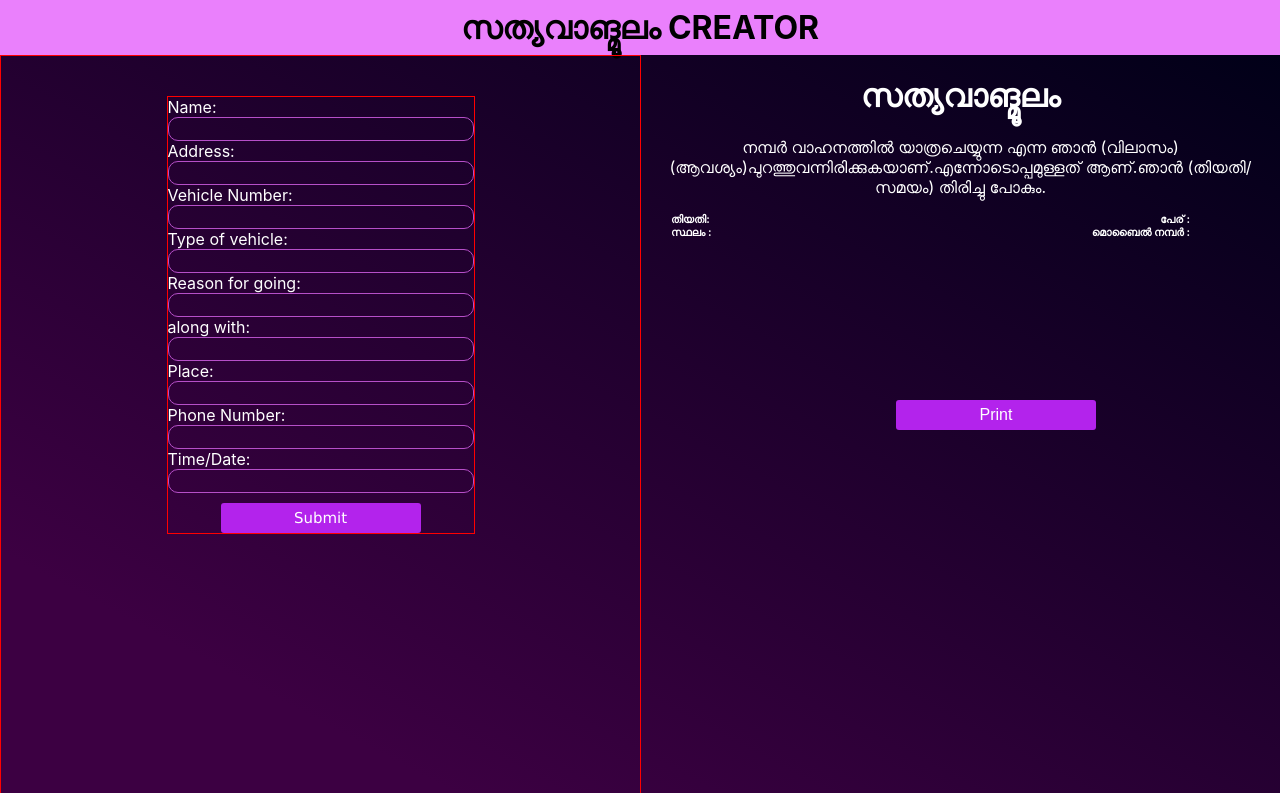
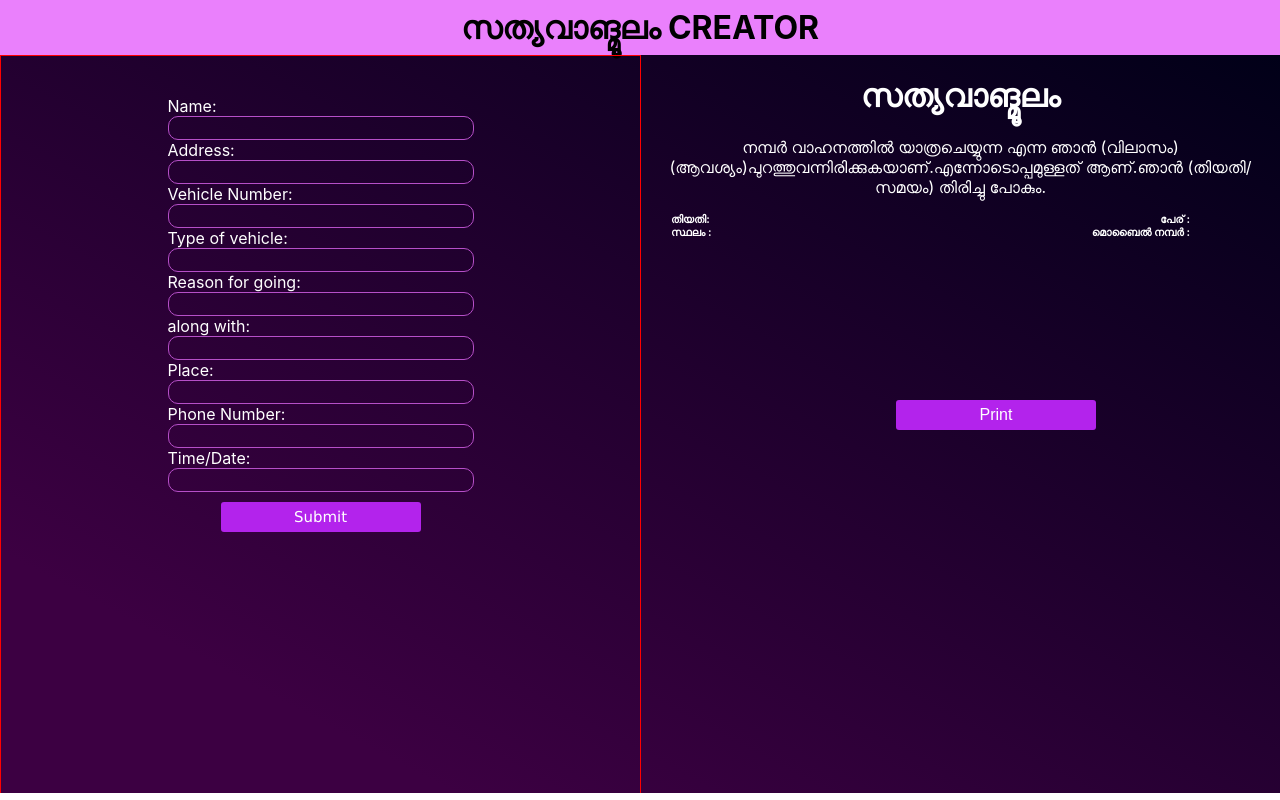
Before and after one commit to vishakhps/E-pass-kerala, a React (Create React App) app: page / in a window 1280 px wide. Built offline with nearby package versions, Linux system fonts and the light colour scheme.

Commit message:
Update App.css

```diff
--- a/src/App.css
+++ b/src/App.css
@@ -140,6 +140,3 @@ h6{
   background-color: #9b33e6;
 
 }
-.form-box{
-  border: 1px solid red;
-}
```
